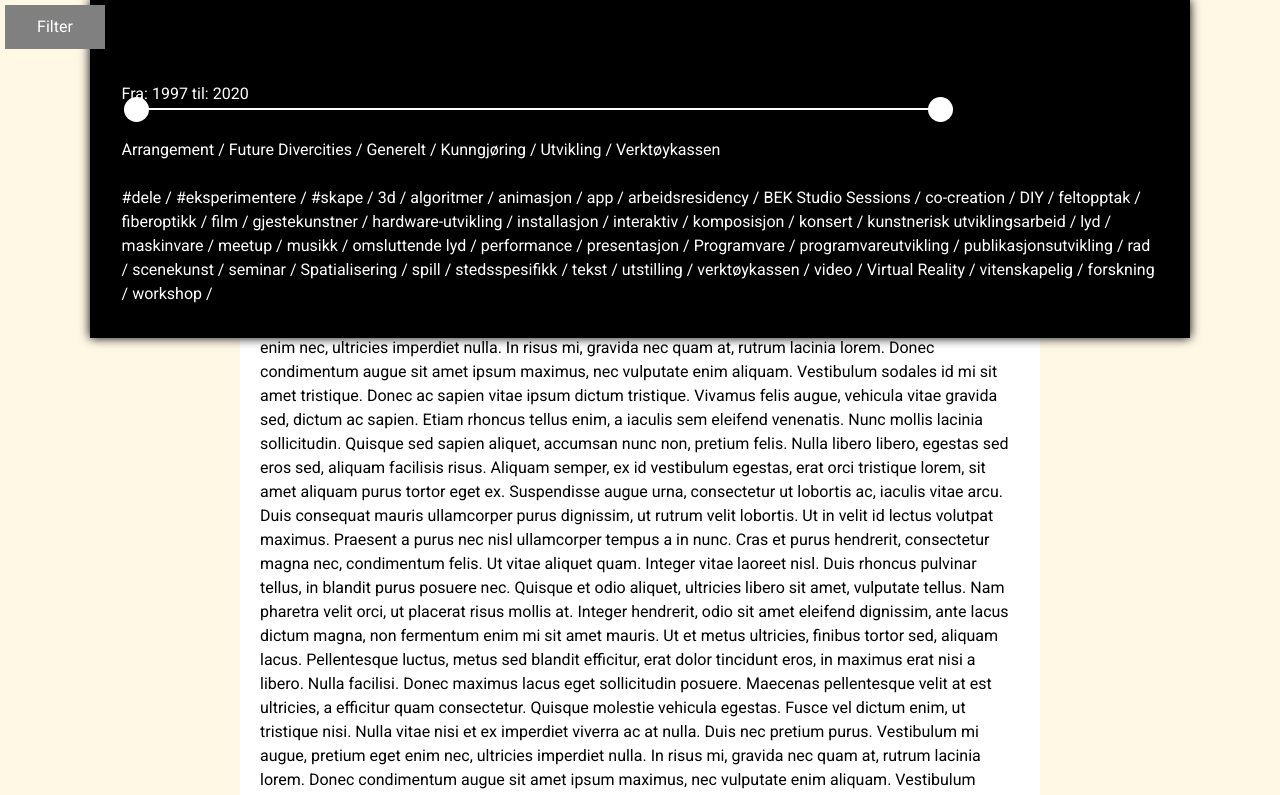
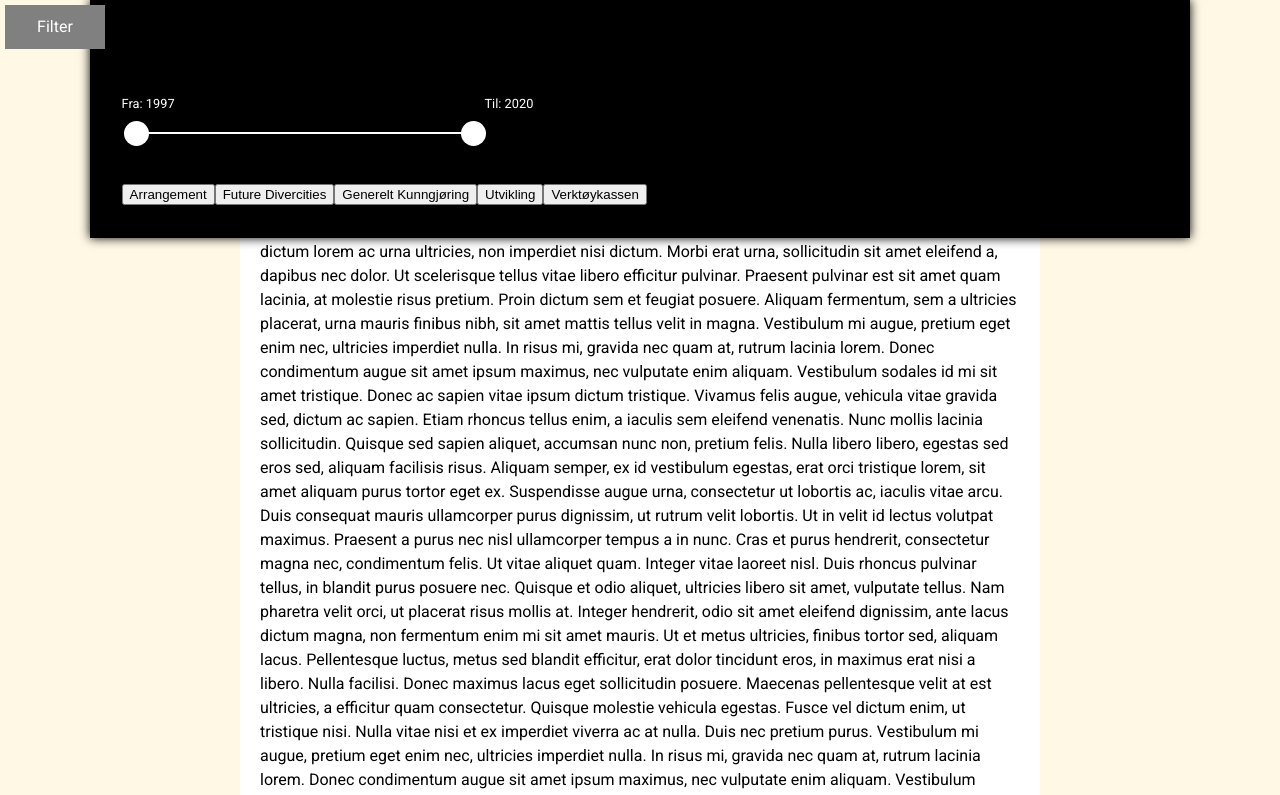
Before and after one commit to stirem/filter-settings-overlay, a plain HTML site: page index.html in a window 1280 px wide. Both pictures are taken after a click on the element "Filter". Shown: the top 795 px of the page. Drawn offline with Linux system fonts and the light colour scheme.

Commit message:
Added some buttons

```diff
--- a/index.html
+++ b/index.html
@@ -21,61 +21,23 @@
 	</p>
 </div>
 
+
 <div class="overlay-box">
 
-	<section class="slider">
-		<p><span class="rangeValues"></span></p>
-	  <input type="range" min="1997" max="2020" value="1997" step="1" class="slider">
-		<input type="range" min="1997" max="2020" value="2020" step="1" class="slider">
-	</section>
+	<div class="slider">
 
-	<div class="tags">
-		Arrangement / Future Divercities / Generelt / Kunngjøring / Utvikling / Verktøykassen<br><br>
-		#dele / #eksperimentere / #skape / 3d / algoritmer / animasjon / app / arbeidsresidency / BEK Studio Sessions / co-creation / DIY / feltopptak / fiberoptikk / film / gjestekunstner / hardware-utvikling / installasjon / interaktiv / komposisjon / konsert / kunstnerisk utviklingsarbeid / lyd / maskinvare / meetup / musikk / omsluttende lyd / performance / presentasjon / Programvare / programvareutvikling / publikasjonsutvikling / rad / scenekunst / seminar / Spatialisering / spill / stedsspesifikk / tekst / utstilling / verktøykassen / video / Virtual Reality / vitenskapelig / forskning / workshop /
+		<div class="slider-value-from"></div>
+		<div class="slider-value-to"></div>
+
+	  <input type="range" min="1997" max="2020" value="1997" step="1" class="slider" oninput="overlay.getSliderValues()">
+		<input type="range" min="1997" max="2020" value="2020" step="1" class="slider" oninput="overlay.getSliderValues()">
+
 	</div>
+
+	<div class="tags"></div>
+
 </div>
 
-<script>
-	function getVals() {
-	  // Get slider values
-	  var parent = this.parentNode;
-	  var slides = parent.getElementsByTagName( "input" );
-	  var slide1 = parseFloat( slides[0].value );
-	  var slide2 = parseFloat( slides[1].value );
-	  // Neither slider will clip the other, so make sure we determine which is larger
-	  if ( slide1 > slide2 ) {
-			var tmp = slide2;
-			slide2 = slide1;
-			slide1 = tmp;
-		}
-
-	  var displayElement = parent.getElementsByClassName( "rangeValues" )[0];
-	  displayElement.innerHTML = "Fra: " + slide1 + " til: " + slide2;
-	}
-
-	window.onload = function() {
-	  // Initialize Sliders
-	  var sliderSections = document.getElementsByClassName( "slider" );
-
-    for ( var x = 0; x < sliderSections.length; x++ ) {
-
-      var sliders = sliderSections[x].getElementsByTagName( "input" );
-
-      for ( var y = 0; y < sliders.length; y++ ) {
-
-        if ( sliders[y].type === "range" ) {
-          sliders[y].oninput = getVals;
-          // Manually trigger event first time to display values
-          sliders[y].oninput();
-        }
-
-      }
-    }
-
-	}
-
-
-</script>
 
 </body>
 </html>
--- a/overlay.js
+++ b/overlay.js
@@ -3,6 +3,14 @@ var overlay = (function() {
 
   var isShowing = false;
 
+  // INIT
+  window.onload = function() {
+    makeSliders();
+    makeButtons();
+  }
+
+
+  // OVERLAY BOX
   function show() {
     if ( ! isShowing ) {
       document.querySelector( '.overlay-box' ).style.display = "block";
@@ -13,10 +21,68 @@ var overlay = (function() {
     }
   }
 
+  // SLIDERS
+  function makeSliders() {
+    var sliderSections = document.getElementsByClassName( "slider" );
+    for ( var x = 0; x < sliderSections.length; x++ ) {
+      var sliders = sliderSections[x].getElementsByTagName( "input" );
+      for ( var y = 0; y < sliders.length; y++ ) {
+        if ( sliders[y].type === "range" ) {
+          sliders[y].oninput = getSliderValues;
+          // Manually trigger event first time to display values
+          sliders[y].oninput();
+        }
+      }
+    }
+  }
 
 
+  // SLIDER VALUES
+  function getSliderValues() {
+    // Get slider values
+    var slides = document.getElementsByTagName( "input" );
+    var slide1 = parseFloat( slides[0].value );
+    var slide2 = parseFloat( slides[1].value );
+    // Neither slider will clip the other, so make sure we determine which is larger
+    if ( slide1 > slide2 ) {
+      var tmp = slide2;
+      slide2 = slide1;
+      slide1 = tmp;
+    }
+
+    var sliderValueFrom = document.querySelector( ".slider-value-from" );
+    sliderValueFrom.innerHTML = "Fra: " + slide1;
+    var sliderValueTo = document.querySelector( ".slider-value-to" );
+    sliderValueTo.innerHTML = "Til: " + slide2;
+  }
+
+
+  // TAGS BUTTONS
+  var tags = [ 'Arrangement', 'Future Divercities', 'Generelt Kunngjøring', 'Utvikling', 'Verktøykassen'];
+
+  function makeButtons() {
+      for ( var i = 0; i < tags.length; i++ ) {
+         var btn = document.createElement( "button" );
+         var t = document.createTextNode( tags[i] );
+         btn.appendChild( t );
+         document.querySelector( '.tags' ).appendChild( btn );
+      }
+  }
+
+  var buttons = document.getElementsByTagName( "button" );
+  for ( var i = 0; i < buttons.length; i++ ) {
+    buttons[i].onclick = function() {
+      console.log( "click" );
+      buttons[i].style.background='#000000';
+    }
+  }
+
+
+
+  // RETURN
   return {
-    show: show
+    show: show,
+    getSliderValues: getSliderValues
   }
 
 })();
--- a/styles.css
+++ b/styles.css
@@ -39,7 +39,7 @@ a {
   text-align: center;
   padding: 10px;
   margin: 5px;
-  z-index: 3;
+  z-index: 4;
   cursor: pointer;
   top: 0;
 }
@@ -59,21 +59,23 @@ a {
 }
 
 .tags {
-
+	position: relative;
+	margin-top: 150px;
 }
 
 
 /*----------------- SLIDER ------------------*/
-section.slider {
+.slider {
   width: 100%;
 	position: relative;
 	margin-bottom: 32px;
 	margin-top: 50px;
 }
 
-section.slider input {
+.slider input {
   -webkit-appearance: none;
-  width: 80%;
+  width: 35%;
+	min-width: 150px;
   height: 2px;
   background: #fff;
   outline: none;
@@ -81,7 +83,7 @@ section.slider input {
 	position: absolute; /* keeps them on top of each other */
 }
 
-section.slider input::-webkit-slider-thumb {
+.slider input::-webkit-slider-thumb {
   -webkit-appearance: none;
   appearance: none;
   width: 25px;
@@ -96,7 +98,7 @@ section.slider input::-webkit-slider-thumb {
 	z-index: 3;
 }
 
-section.slider input::-moz-range-thumb {
+.slider input::-moz-range-thumb {
   width: 25px;
   height: 25px;
   background: #fff;
@@ -108,4 +110,16 @@ section.slider input::-moz-range-thumb {
 	position: relative;
 	z-index: 3;
 }
+
+.slider-value-from {
+	position: absolute;
+	margin-top: 10px;
+	font-size: 80%;
+}
+.slider-value-to {
+	position: absolute;
+	left: 35%;
+	margin-top: 10px;
+	font-size: 80%;
+}
 /*--------------- SLIDER END ----------------*/
```
